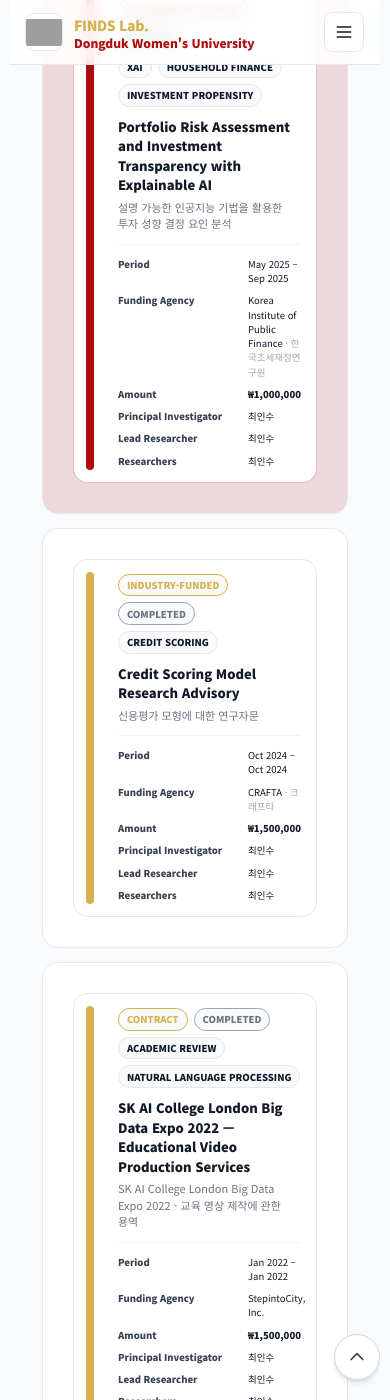
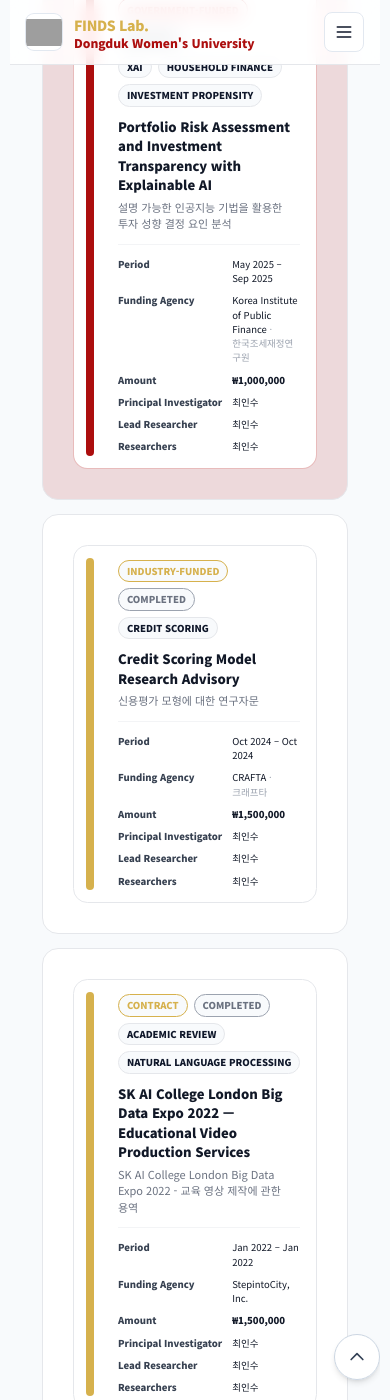
Before and after one commit to FinDS-Lab/site, a Jekyll site: the page built from projects.html, in a window 390 px wide and 1400 px high, scrolled down 653 px. Built offline with Jekyll 4.4.1, drawn with Linux system fonts in a browser that asks for light colours; nearby versions of some CDN libraries; grey boxes are pictures that could not be loaded.

Commit message:
Update projects.html

```diff
--- a/projects.html
+++ b/projects.html
@@ -68,10 +68,15 @@
       align-items: flex-end;
       justify-content: flex-start;
       min-height: 200px;
+      /* ensure Korean/English break at word boundaries */
+      word-break: keep-all;
+      overflow-wrap: anywhere;
+      hyphens: auto;
     }
     .breadcrumbs-banner {
       display: flex; flex-wrap: wrap; gap: .5rem; align-items: center;
       font-size: 13px; font-weight: 600; margin-bottom: 8px;
+      word-break: keep-all; overflow-wrap: anywhere; hyphens: auto;
     }
     .breadcrumbs-banner a { color: rgba(255,255,255,.92); text-decoration: none; transition: color .2s; }
     .breadcrumbs-banner a:hover { color: #fff; text-decoration: underline; }
@@ -85,6 +90,9 @@
       text-shadow: 0 2px 4px rgba(0,0,0,.12);
       letter-spacing: -.02em;
       margin: 0;
+      word-break: keep-all;
+      overflow-wrap: anywhere;
+      hyphens: auto;
     }
 
     /* Responsive */
@@ -256,23 +264,20 @@
   .project-title-en{font-size:14px;font-weight:900;color:#111827;margin-top:8px}
   .project-title-ko{font-size:12px;color:#6b7280;margin-top:4px;word-break:keep-all}
 
-  /* 메타 정보 — Principal Investigator 필드 너비 증가 */
+  /* 메타 정보 — PI 길이에 따른 값 열 너비 고정(카드별 동일) */
   .meta-info{
     display:grid;
-    grid-template-columns:minmax(140px, 200px) 1fr;
+    /* 1열: 라벨은 내용에 맞춤, 2열: PI 값의 길이에 맞춰 카드 내 전체 행 공통 너비 */
+    grid-template-columns:max-content minmax(0, var(--value-col-w, 420px));
     column-gap:12px;
     row-gap:8px;
     margin-top:12px;
     padding-top:12px;
     border-top:1px solid #f3f4f6
   }
-  .meta-item{
-    display:contents;
-    font-size:10.5px;
-  }
-  .meta-label{font-weight:800;color:#374151;font-size:10.5px;line-height:1.5}
-  .meta-value{color:#111827;font-size:10.5px;line-height:1.5}
-  .meta-value .ko{word-break:keep-all}
+  .meta-item{display:contents;font-size:10.5px}
+  .meta-label{font-weight:800;color:#374151;font-size:10.5px;line-height:1.5;white-space:nowrap}
+  .meta-value{color:#111827;font-size:10.5px;line-height:1.5;word-break:keep-all;overflow-wrap:anywhere}
 
   /* Korean muted helper for secondary names */
   .ko-muted{color:#9ca3af}
@@ -291,8 +296,10 @@
     .search-container{flex-direction:column;align-items:stretch}
     .search{width:100%}
     .count{text-align:center;width:100%}
+
+    /* 모바일에서는 값 열을 유동으로(읽기성↑) */
     .meta-info{
-      grid-template-columns:minmax(120px, 160px) 1fr;
+      grid-template-columns:max-content 1fr;
       column-gap:10px;
       row-gap:8px;
     }
@@ -381,7 +388,7 @@
         researchers: ["최인수"]
       }
     },
-        {
+    {
       titleEn: "SK AI College — Educational Video Production Services",
       titleKo: "SK AI College - 교육 영상 제작에 관한 용역",
       period: "2021-07-24 – 2021-08-31",
@@ -551,9 +558,8 @@
     // Determine outer class based on status and funding type
     let outerClass;
     if (status === 'completed') {
-      outerClass = 'card--completed'; // White background for completed
+      outerClass = 'card--completed';
     } else {
-      // Ongoing projects: apply color based on funding type
       outerClass = (project.type === 'private' || project.type === 'contract') ? 'card--private-ongoing' : 'card--public-ongoing';
     }
 
@@ -598,7 +604,7 @@
             </div>
             <div class="meta-item">
               <span class="meta-label">Principal Investigator</span>
-              <span class="meta-value">${pi}</span>
+              <span class="meta-value meta-value--pi">${pi}</span>
             </div>
             <div class="meta-item">
               <span class="meta-label">Lead Researcher</span>
@@ -614,6 +620,29 @@
     </article>`;
   }
 
+  /* ===== Compute value column width from PI and apply (per card) ===== */
+  function applyValueColWidths(){
+    const cards = document.querySelectorAll('.card .meta-info');
+    cards.forEach(mi => {
+      const piEl = mi.querySelector('.meta-value--pi');
+      if(!piEl) return;
+      // Temporarily measure actual content width
+      const range = document.createRange();
+      range.selectNodeContents(piEl);
+      const rects = range.getBoundingClientRect ? range.getBoundingClientRect() : piEl.getBoundingClientRect();
+      let w = (rects && rects.width) ? rects.width : piEl.offsetWidth;
+
+      // Add small breathing space; clamp to avoid over-wide column
+      const PAD = 12;             // 여유 공백
+      const MIN = 140;            // 너무 좁지 않게
+      const MAX = 260;            // 너무 넓지 않게 (요청 반영)
+      const valueCol = Math.max(MIN, Math.min(MAX, Math.ceil(w + PAD)));
+
+      // Set CSS var on this meta-info
+      mi.style.setProperty('--value-col-w', valueCol + 'px');
+    });
+  }
+
   /* ===== Render ===== */
   function render(){
     const data = filterProjects();
@@ -631,6 +663,10 @@
     render();
   });
 
+  // Re-apply widths if fonts load or viewport changes can affect measurement
+  window.addEventListener('load', applyValueColWidths);
+  window.addEventListener('resize', applyValueColWidths);
+
   buildChips();
   render();
 })();
```
Also changed, not shown: other parts of projects.html (+3 -0 lines).
